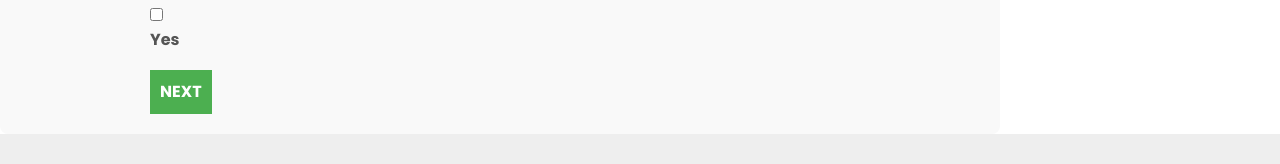
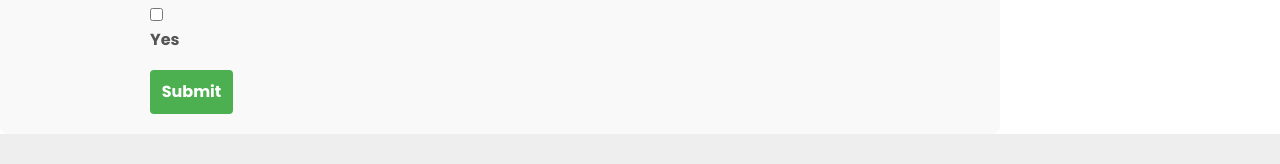
Before and after one commit to imraac/consortium, a React (Vite) app: page /registration in a window 1280 px wide. Shown: the part 1325-1489 px from the top of the page. Built offline with nearby package versions, Linux system fonts and the light colour scheme.

Commit message:
Scroll to the top of the page when the component mounts on the Registration page

```diff
--- a/src/components/Registration.jsx
+++ b/src/components/Registration.jsx
@@ -1,8 +1,7 @@
 
 
-
-import { useState } from 'react';
-import { Link } from 'react-router-dom'; // Import Link
+import { useState, useEffect } from 'react';
+import { Link, useNavigate } from 'react-router-dom'; // Import Link and useNavigate
 import './Registration.css';
 import Footer from "./Footer";
 
@@ -19,6 +18,13 @@ const Registration = () => {
     participatesInConsortium: false,
     understandsPrinciples: false,
   });
+
+  const navigate = useNavigate(); // Initialize useNavigate
+
+  // Scroll to the top of the page when the component mounts
+  useEffect(() => {
+    window.scrollTo(0, 0);
+  }, []);
 
   const handleChange = (e) => {
     const { name, value, type, checked } = e.target;
@@ -64,8 +70,8 @@ const Registration = () => {
           understandsPrinciples: false,
         });
 
-        // Redirect to Contact Details page
-        // You can handle redirection here if needed, or keep it in Link
+        // Redirect to Personal Details page after successful submission
+        navigate('/personal-details'); // Use navigate for redirection
       } else {
         console.error('Registration failed:', response.statusText);
       }
@@ -195,22 +201,10 @@ const Registration = () => {
             <label htmlFor="understandsPrinciples">Yes</label>
           </div>
 
-
-
-          {/* Link to next page */}
-          <Link
-            to="/personal-details"
-            style={{
-              display: 'inline-block',
-              marginTop: '10px',
-              backgroundColor: '#4CAF50',
-              color: '#fff',
-              padding: '10px',
-              textDecoration: 'none'
-            }}
-          >
-            NEXT
-          </Link>
+          {/* Submit button */}
+          <button type="submit" style={{ marginTop: '10px', backgroundColor: '#4CAF50', color: '#fff', padding: '10px', border: 'none', cursor: 'pointer' }}>
+            Submit
+          </button>
         </form>
       </div>
       <Footer /> {/* Add Footer here */}
```
Also changed, not shown: src/components/Footer.jsx (+0 -65 lines).
